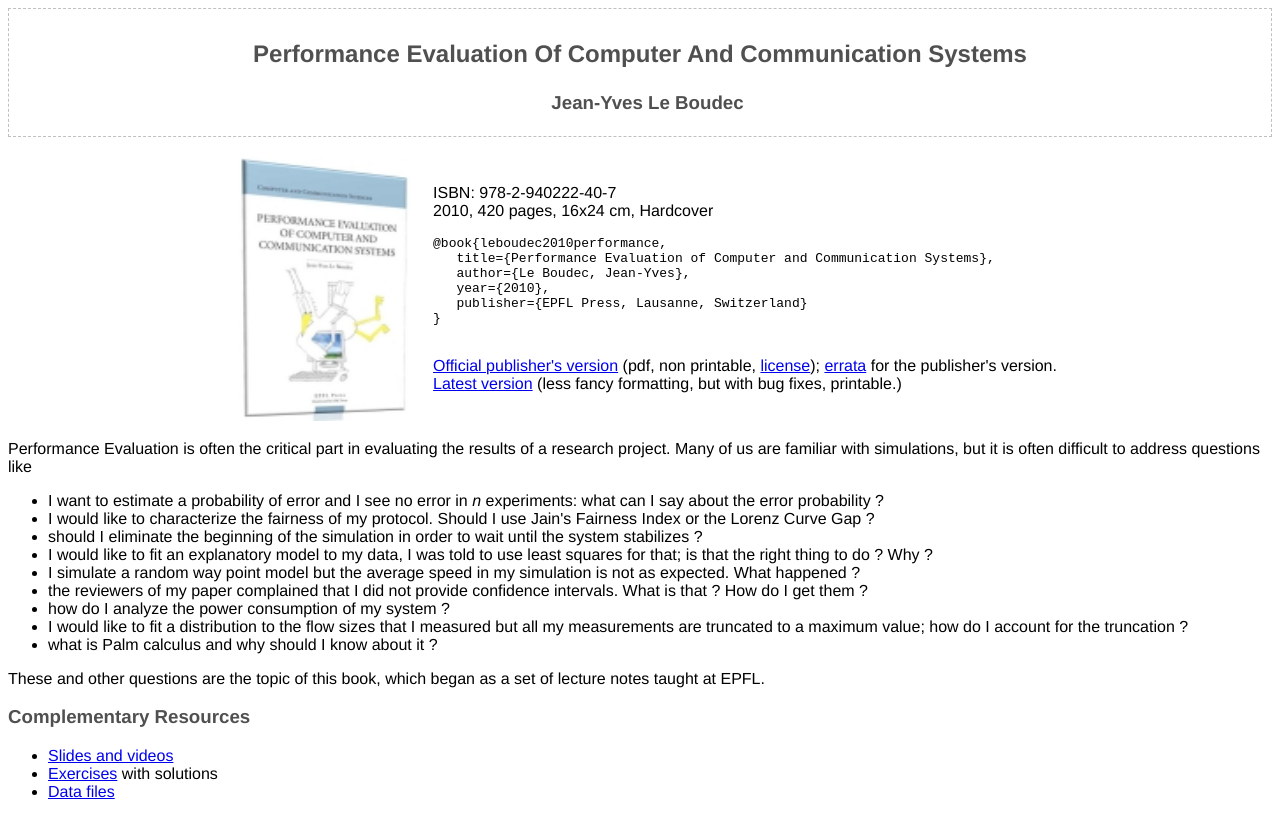
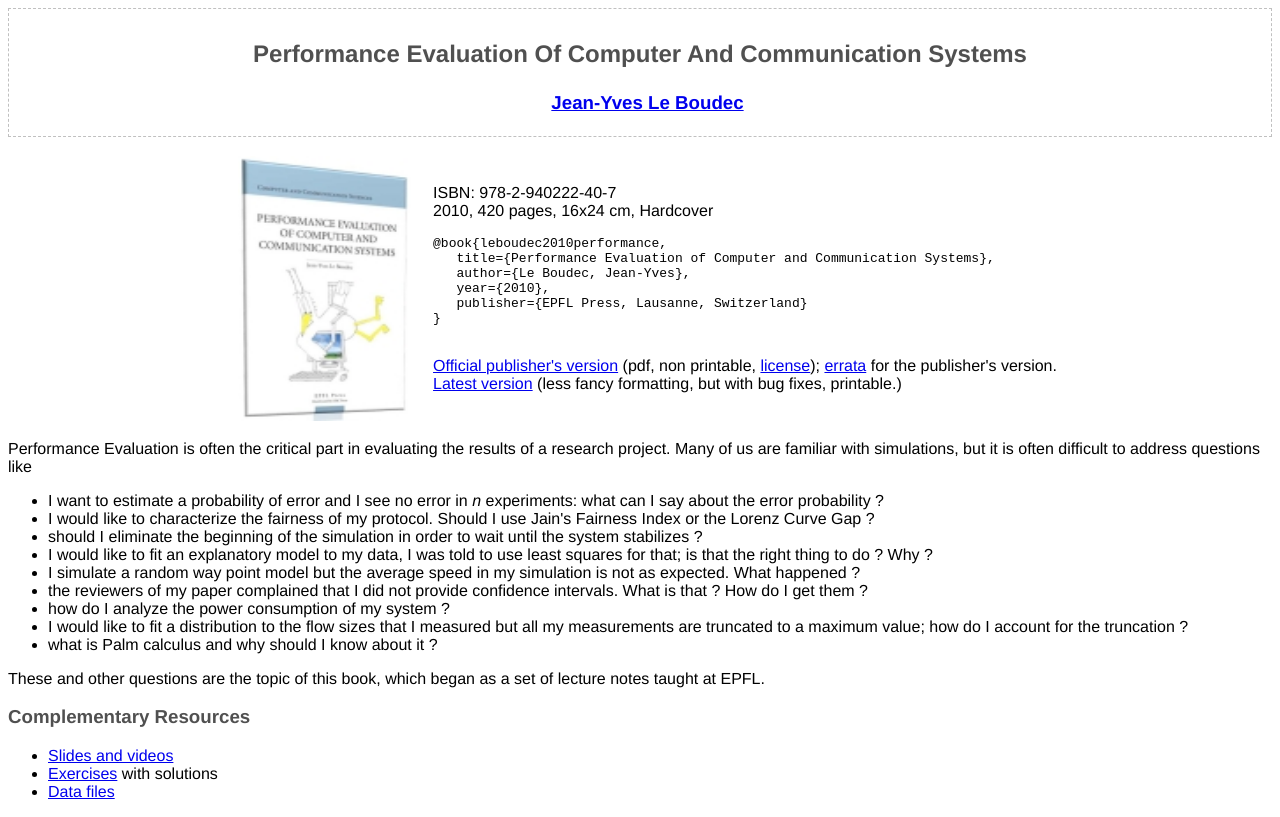
Before and after one commit to leboudec/perfeval, a plain HTML site: page index.html in a window 1280 px wide. Drawn offline with Linux system fonts and the light colour scheme.

Commit message:
changed links to main page

```diff
--- a/index.html
+++ b/index.html
@@ -22,7 +22,7 @@
         </tr>
         <tr>
          <td class="cover">
-      <h3>Jean-Yves Le Boudec</h3>
+      <h3><a href="https://leboudec.github.io/leboudec/">Jean-Yves Le Boudec</a></h3>
        </td>
        </tr>
       </tbody>
```
